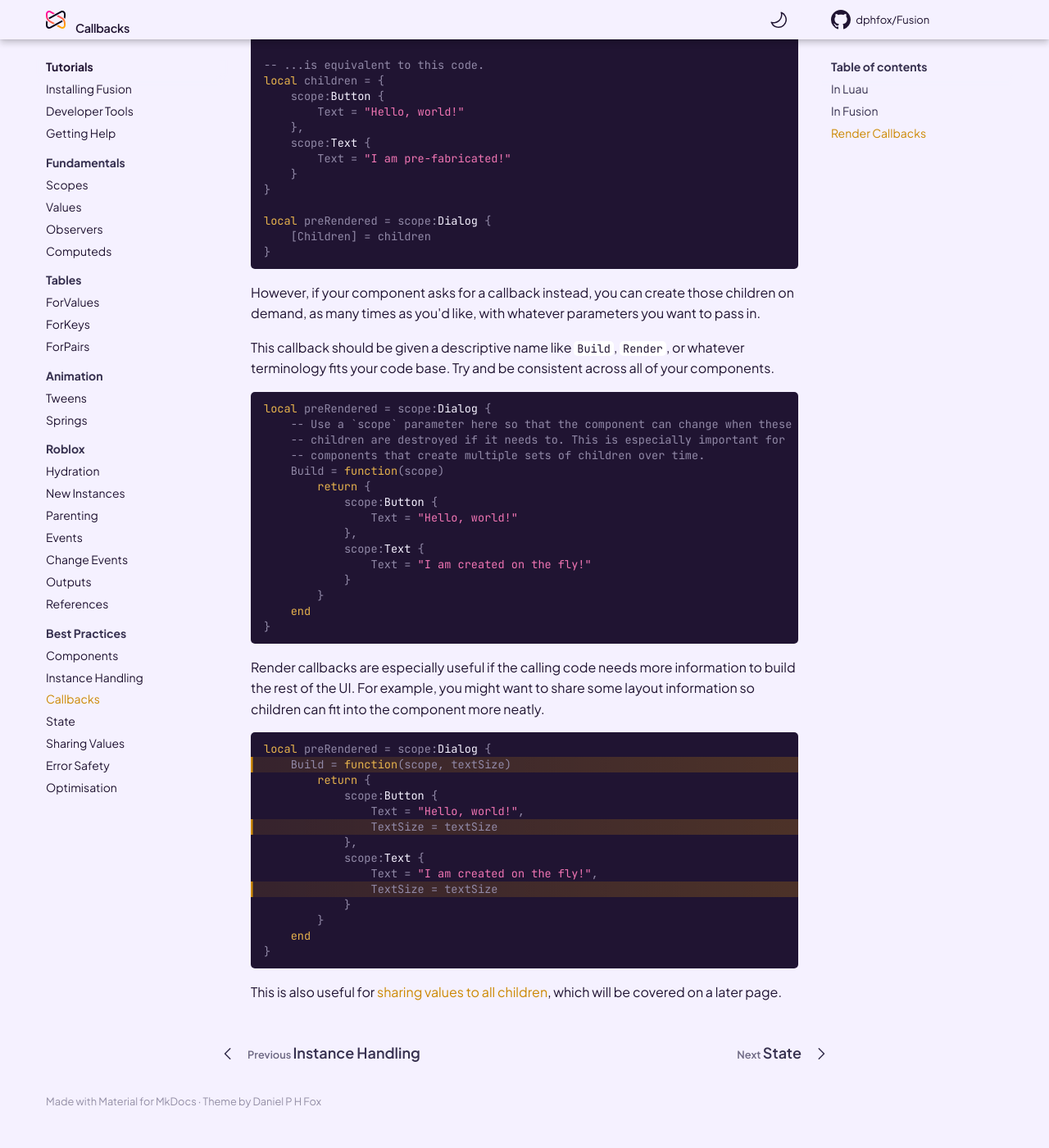
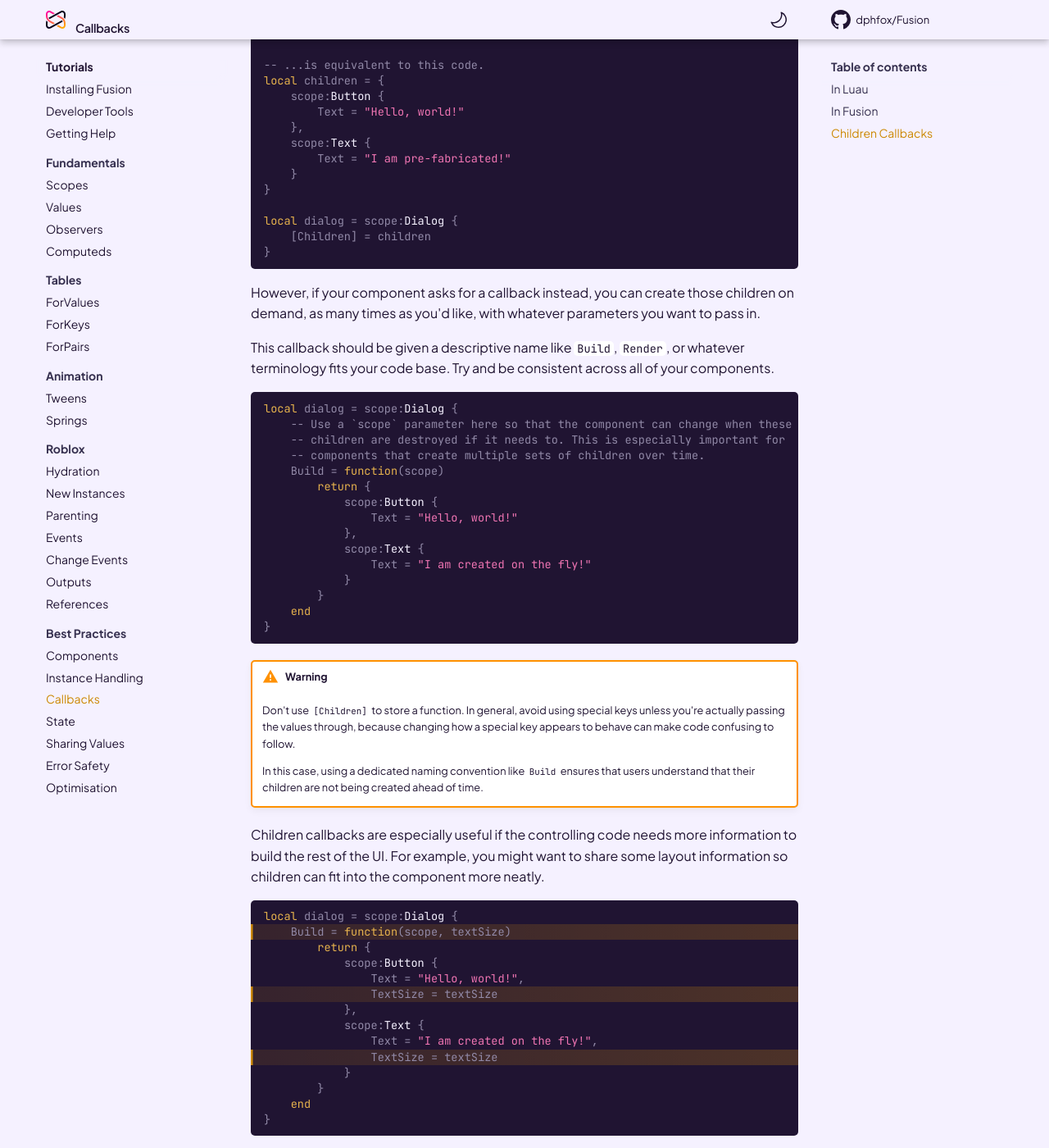
Before and after one commit to dphfox/Fusion, an MkDocs documentation site: the page built from docs/tutorials/best-practices/callbacks.md, in a window 1280 px wide and 1400 px high, scrolled down 3722 px. Shown: the whole window at 82% size. Built offline with MkDocs 1.6.1 and Material for MkDocs 9.7.7, drawn with Linux system fonts in a browser that asks for light colours; comment, search, counter and statistics services are not loaded; the version menu is left out; before the commit the page ends 5088 px from its top, so only the background shows below that; some of the changed text lies outside the part shown.

Commit message:
Rename render callbacks to children callbacks

````diff
--- a/docs/tutorials/best-practices/callbacks.md
+++ b/docs/tutorials/best-practices/callbacks.md
@@ -158,7 +158,7 @@ This is the primary way components talk to their controlling code in Fusion.
 
 -----
 
-## Render Callbacks
+## Children Callbacks
 
 There's a special kind of callback that's often used when you need more control
 over the children you're putting inside of a component.
@@ -169,7 +169,7 @@ don't have any control over what that process looks like.
 
 ```Lua
 -- This snippet...
-local preRendered = scope:Dialog {
+local dialog = scope:Dialog {
 	[Children] = {
 		scope:Button {
 			Text = "Hello, world!"
@@ -190,7 +190,7 @@ local children = {
 	}
 }
 
-local preRendered = scope:Dialog {
+local dialog = scope:Dialog {
 	[Children] = children
 }
 ```
@@ -204,7 +204,7 @@ whatever terminology fits your code base. Try and be consistent across all of
 your components.
 
 ```Lua
-local preRendered = scope:Dialog {
+local dialog = scope:Dialog {
 	-- Use a `scope` parameter here so that the component can change when these
 	-- children are destroyed if it needs to. This is especially important for
 	-- components that create multiple sets of children over time.
@@ -221,12 +221,20 @@ local preRendered = scope:Dialog {
 }
 ```
 
-Render callbacks are especially useful if the calling code needs more
+!!! warning
+	Don't use `[Children]` to store a function. In general, avoid using special
+	keys unless you're actually passing the values through, because changing how
+	a special key appears to behave can make code confusing to follow.
+
+	In this case, using a dedicated naming convention like `Build` ensures that
+	users understand that their children are not being created ahead of time.
+
+Children callbacks are especially useful if the controlling code needs more
 information to build the rest of the UI. For example, you might want to share
 some layout information so children can fit into the component more neatly.
 
 ```Lua hl_lines="2 6 10"
-local preRendered = scope:Dialog {
+local dialog = scope:Dialog {
 	Build = function(scope, textSize)
 		return {
 			scope:Button {
````
